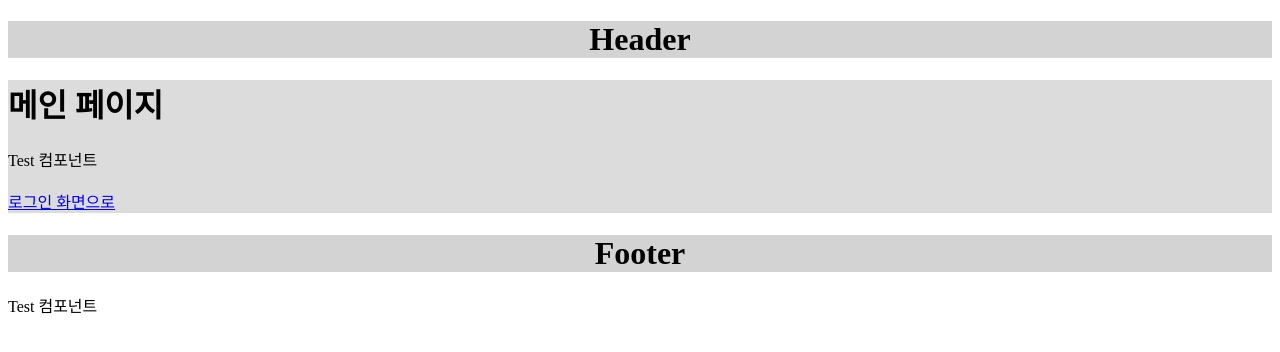
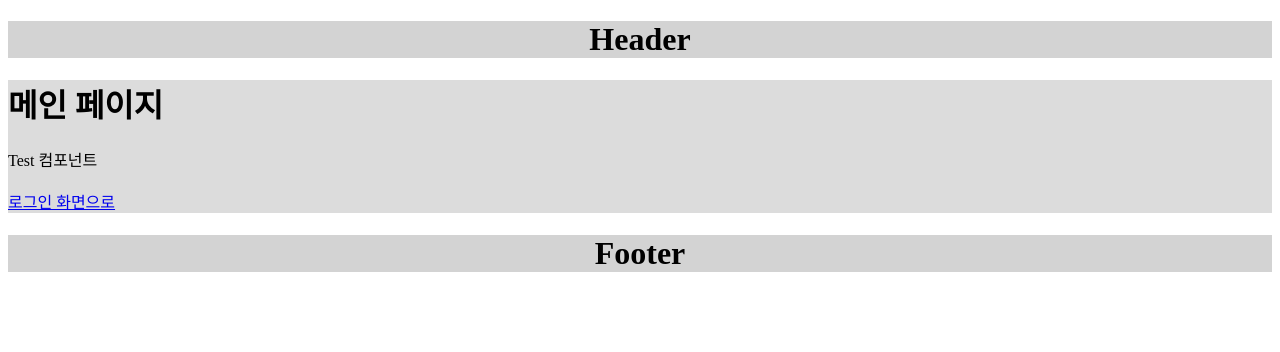
Before and after one commit to JeongrakChoi/vue-app-template, a Vue app: page / in a window 1280 px wide. Shown: the top 352 px of the page. Built offline with nearby package versions, Linux system fonts and the light colour scheme.

Commit message:
라우터 세팅

```diff
--- a/src/App.vue
+++ b/src/App.vue
@@ -1,23 +1,18 @@
 <template>
-  <div id="app">
-    <Header></Header>
-    <router-view></router-view>
-    <Footer></Footer>
-    <Example></Example>
-  </div>
+  <Header></Header>
+  <router-view></router-view>
+  <Footer></Footer>
 </template>
 
 <script>
   import Header from './layout/Header';
   import Footer from './layout/Footer';
-  import Example from './components/Example';
 
   export default {
     name: 'App',
     components: {
       Header,
-      Footer,
-      Example
+      Footer
     }
   }
 </script>
```
